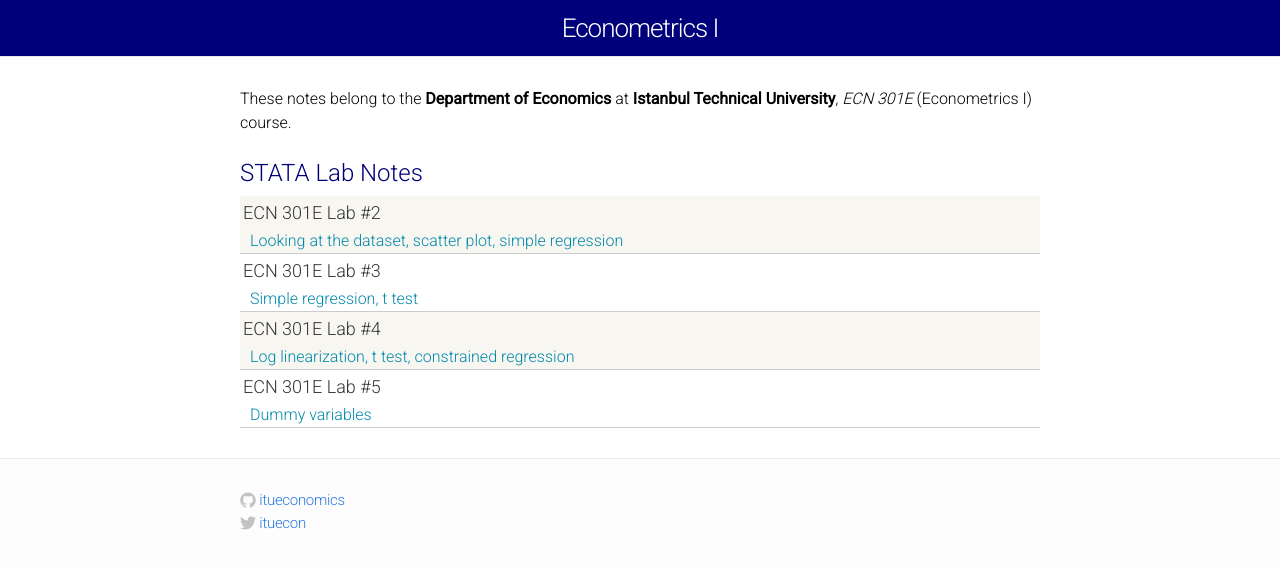
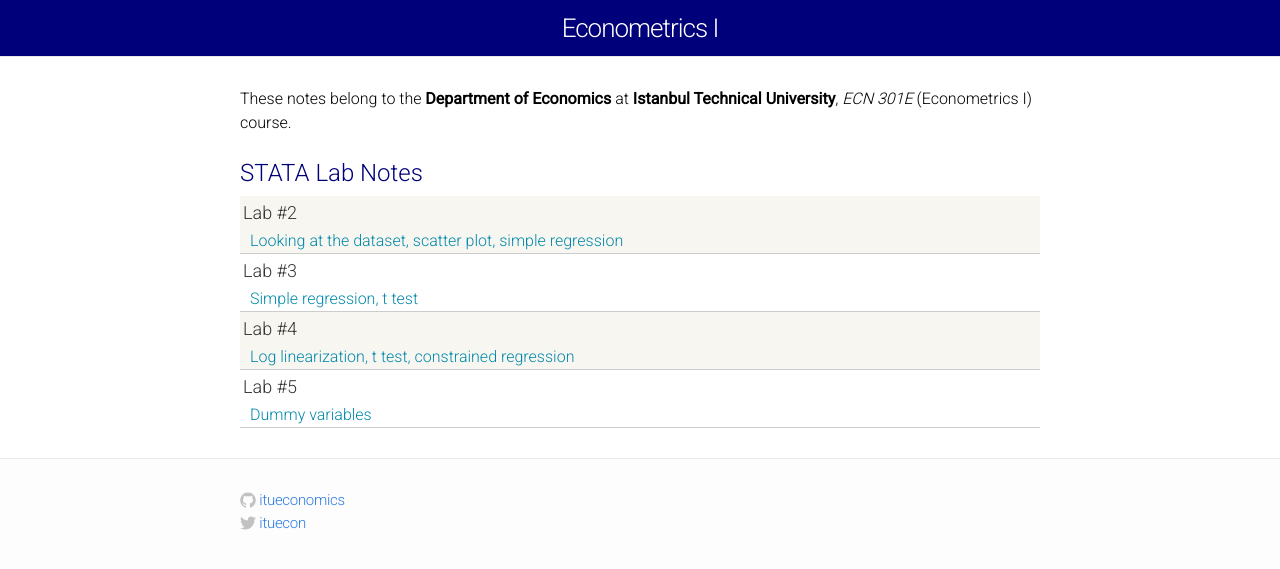
Before and after one commit to itueconomics/ecn301e, a Jekyll site: the page built from index.html, in a window 1280 px wide. Shown: the top 569 px of the page. Built offline with Jekyll 4.4.1, drawn with Linux system fonts in a browser that asks for light colours.

Commit message:
Update index.html

```diff
--- a/index.html
+++ b/index.html
@@ -12,7 +12,7 @@ layout: default
     <div class="module-header">STATA Lab Notes</div>
      <div class="materials-item">
       <a href="ECN_301E_Lab_2.html">
-        ECN 301E Lab #2
+        Lab #2
       </a>
       <div class="kw">
         Looking at the dataset, scatter plot, simple regression
@@ -21,7 +21,7 @@ layout: default
 
     <div class="materials-item">
       <a href="ECN_301E_Lab_3.html">
-        ECN 301E Lab #3
+        Lab #3
       </a>
       <div class="kw">
         Simple regression, t test
@@ -30,7 +30,7 @@ layout: default
 
     <div class="materials-item">
       <a href="ECN_301E_Lab_4.html">
-        ECN 301E Lab #4
+        Lab #4
       </a>
       <div class="kw">
         Log linearization, t test, constrained regression
@@ -39,7 +39,7 @@ layout: default
 
     <div class="materials-item">
       <a href="ECN_301E_Lab_5.html">
-        ECN 301E Lab #5
+        Lab #5
       </a>
       <div class="kw">
         Dummy variables
```
